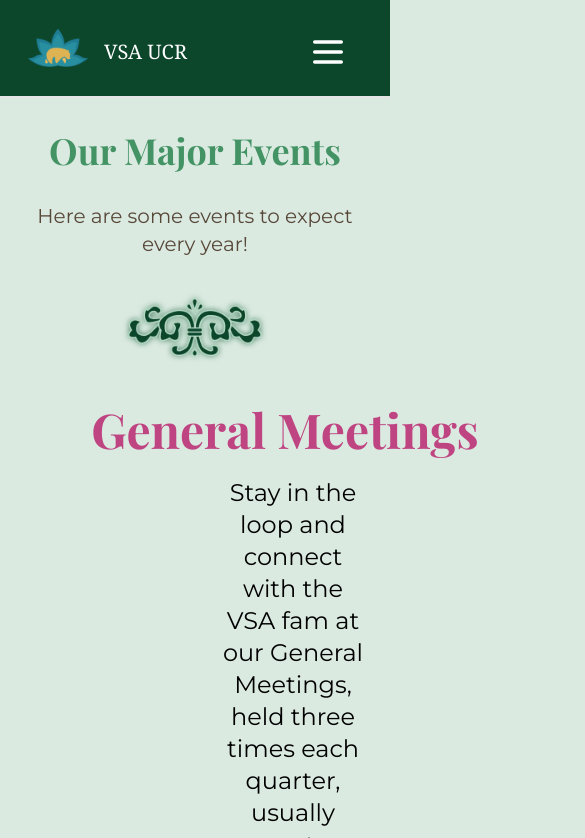
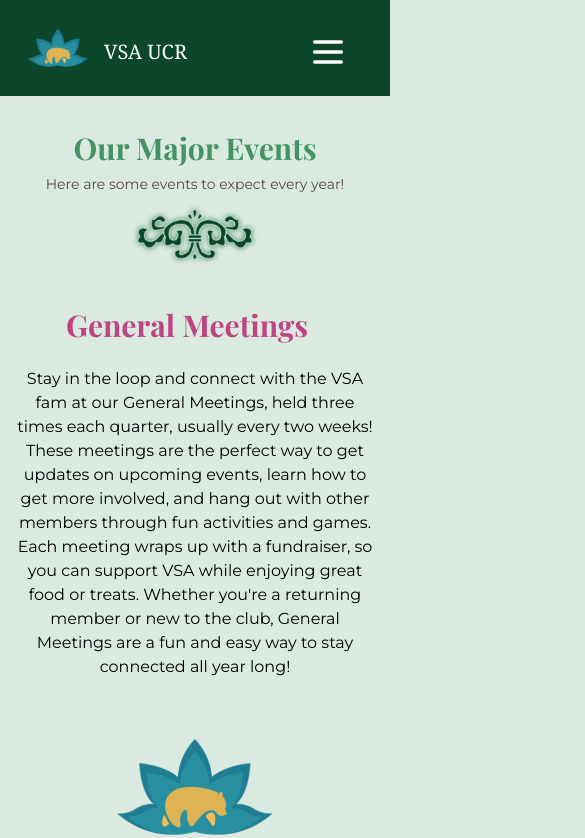
Before and after one commit to acm-ucr/vsa-website, a Next.js app: page /about in a window 390 px wide. Shown: the top 838 px of the page, 585 px wide, since content can reach past the window. Built offline with nearby package versions, Linux system fonts and the light colour scheme.

Commit message:
responsify major events

```diff
--- a/src/components/about/MajorEventLeft.tsx
+++ b/src/components/about/MajorEventLeft.tsx
@@ -27,8 +27,8 @@ const MajorEventLeft = ({ images, title, description }: ProjectsProps) => {
   }, [api]);
 
   return (
-    <div className="flex w-full items-center justify-center gap-10">
-      <div className="mt-10 flex w-2/5 flex-col items-center justify-center">
+    <div className="flex w-full flex-col-reverse items-center justify-center gap-10 md:flex-row">
+      <div className="mt-5 flex w-2/5 flex-col items-center justify-center md:mt-10">
         <Carousel setApi={setApi} opts={{}}>
           <CarouselContent>
             {Array.from({ length: images.length }).map((_, index) => (
@@ -56,11 +56,11 @@ const MajorEventLeft = ({ images, title, description }: ProjectsProps) => {
           ))}
         </div>
       </div>
-      <div className="flex w-2/5 flex-col items-center justify-center">
-        <div className="font-vsa-main text-vsa-pink-300 w-2xl p-6 pt-2 pr-10 text-center text-5xl font-bold">
+      <div className="flex w-full flex-col items-center justify-center md:w-2/5">
+        <div className="font-vsa-main text-vsa-pink-300 w-full p-6 pt-2 pr-10 text-center text-3xl font-bold md:w-2xl md:text-5xl">
           {title}
         </div>
-        <div className="font-vsa-alt w-11/12 text-center text-2xl text-black">
+        <div className="font-vsa-alt text-l w-11/12 text-center text-black md:text-2xl">
           {description}
         </div>
       </div>
--- a/src/components/about/MajorEventsHeader.tsx
+++ b/src/components/about/MajorEventsHeader.tsx
@@ -3,19 +3,19 @@ import headerImage from "@/public/about_decoration.webp";
 
 const MajorEventsHeader = () => {
   return (
-    <div className="mx-auto flex max-w-5xl flex-col items-center justify-center gap-8 px-4 py-8 text-center">
-      <div className="text-vsa-green-300 font-vsa-main text-4xl font-semibold sm:text-5xl md:text-6xl">
+    <div className="flex flex-col items-center justify-center gap-2 py-8 text-center md:gap-8 md:px-4">
+      <div className="text-vsa-green-300 font-vsa-main text-3xl font-semibold sm:text-5xl md:text-6xl">
         Our Major Events
       </div>
 
-      <div className="text-vsa-brown font-vsa-alt w-9/10 text-xl sm:w-4/5 md:text-3xl">
+      <div className="text-vsa-brown font-vsa-alt w-9/10 text-sm sm:w-4/5 md:text-3xl">
         Here are some events to expect every year!
       </div>
 
       <Image
         src={headerImage}
         alt="About VSA Decoration"
-        className="flex w-5/12 object-contain"
+        className="flex w-1/3 object-contain md:w-5/12"
       />
     </div>
   );
```
